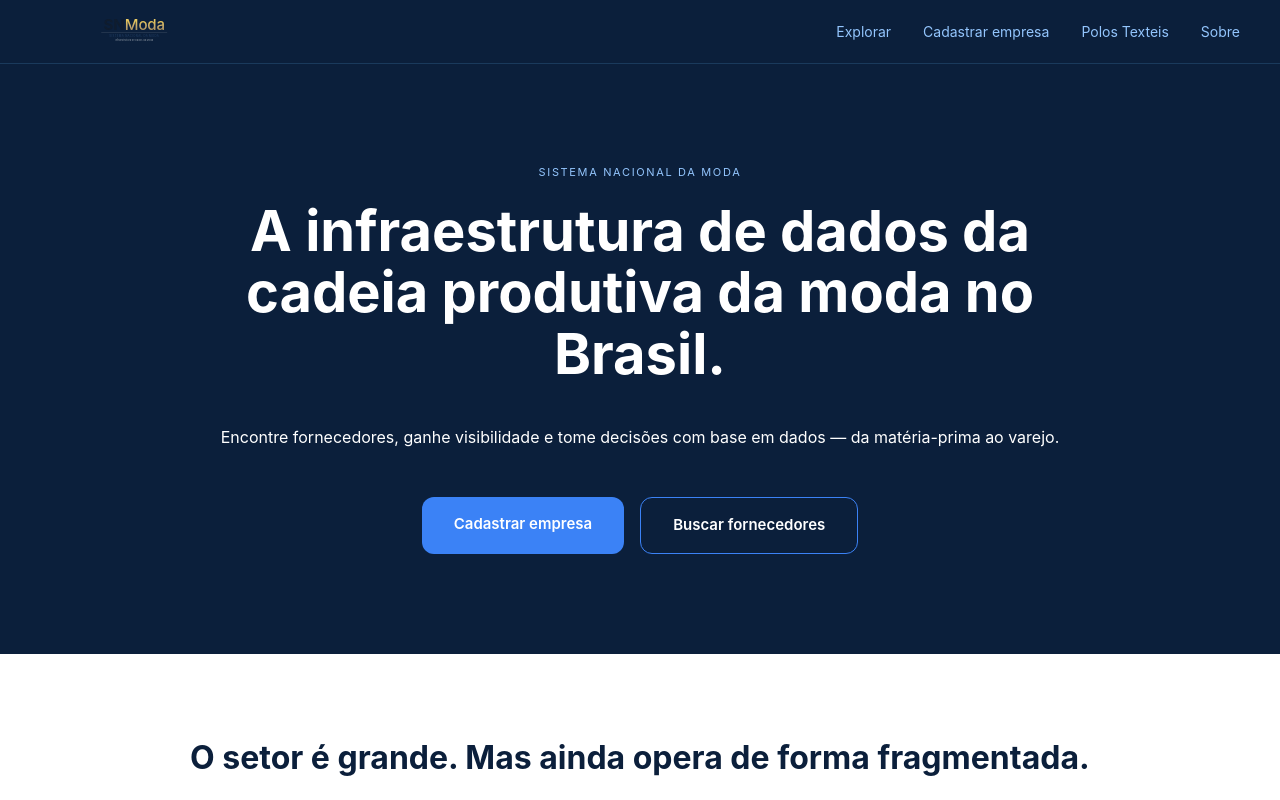
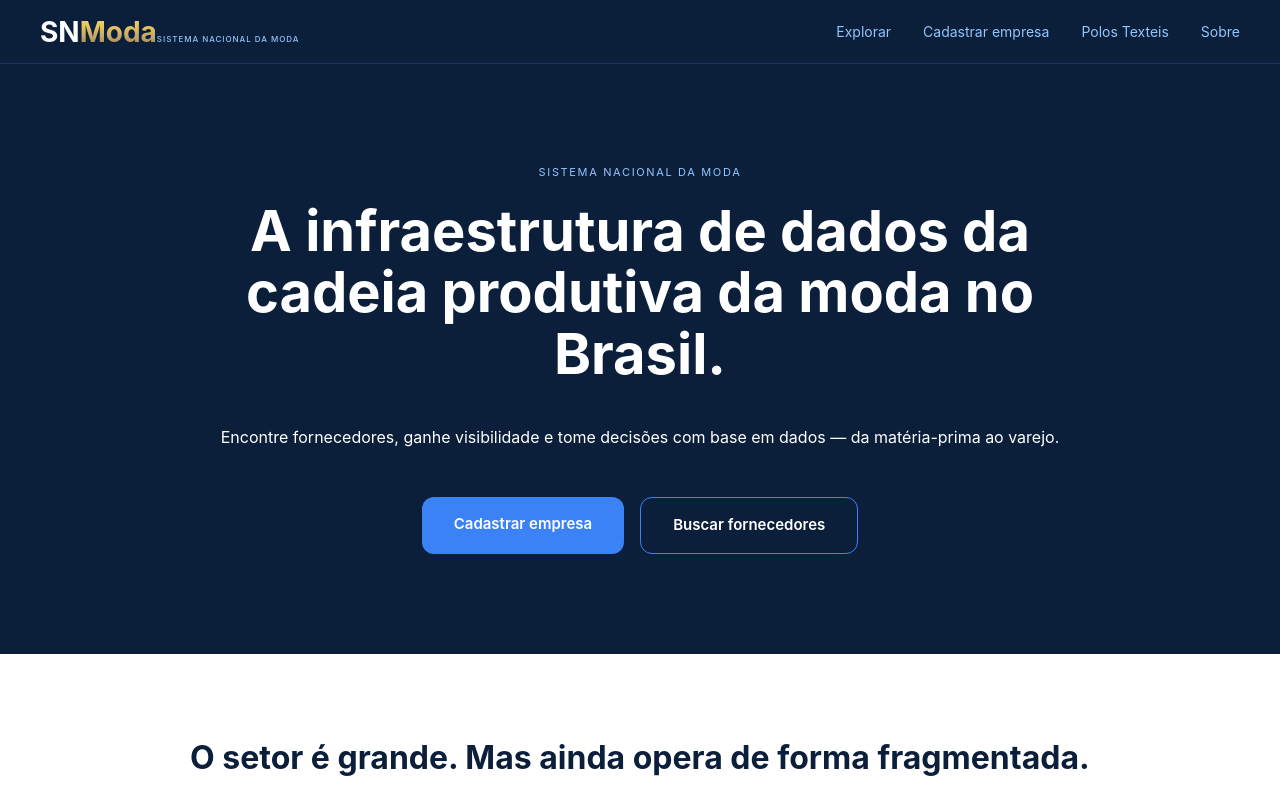
Before and after one commit to plataforma-moda/plataforma-moda, a Next.js app: page / in a window 1280 px wide. Shown: the top 800 px of the page. Built offline with nearby package versions, Linux system fonts and the light colour scheme; no server answers; the database is empty.

Commit message:
Update page.tsx

```diff
--- a/app/page.tsx
+++ b/app/page.tsx
@@ -31,11 +31,11 @@ export default async function Home() {
       {/* NAVBAR */}
       <header style={{ borderBottom: '1px solid #1a3a5c', padding: '0 40px', height: '64px', display: 'flex', alignItems: 'center', justifyContent: 'space-between', position: 'sticky', top: 0, backgroundColor: '#0B1F3B', zIndex: 100 }}>
        <a href="/" style={{ textDecoration: 'none' }}>
-  <img
-    src="/snmoda_logo_sem_simbolo (1).svg"
-    alt="SN Moda"
-    style={{ height: '96px', width: 'auto' }}
-  />
+  <span style={{ fontFamily: 'Inter, Arial Black, Arial, sans-serif', fontSize: '28px', fontWeight: 700 }}>
+    <span style={{ color: 'white' }}>SN</span>
+    <span style={{ background: 'linear-gradient(180deg, #F0D98A 0%, #E5C45A 35%, #BFA46F 65%, #9A7D3A 100%)', WebkitBackgroundClip: 'text', WebkitTextFillColor: 'transparent' }}>Moda</span>
+  </span>
+  <span style={{ fontSize: '8px', letterSpacing: '0.12em', color: '#93C5FD', fontWeight: 500 }}>SISTEMA NACIONAL DA MODA</span>
 </a>
         <nav style={{ display: 'flex', gap: '32px', alignItems: 'center' }}>
           <a href="/matching" style={{ fontSize: '14px', color: '#93C5FD', textDecoration: 'none' }}>Explorar</a>
```
